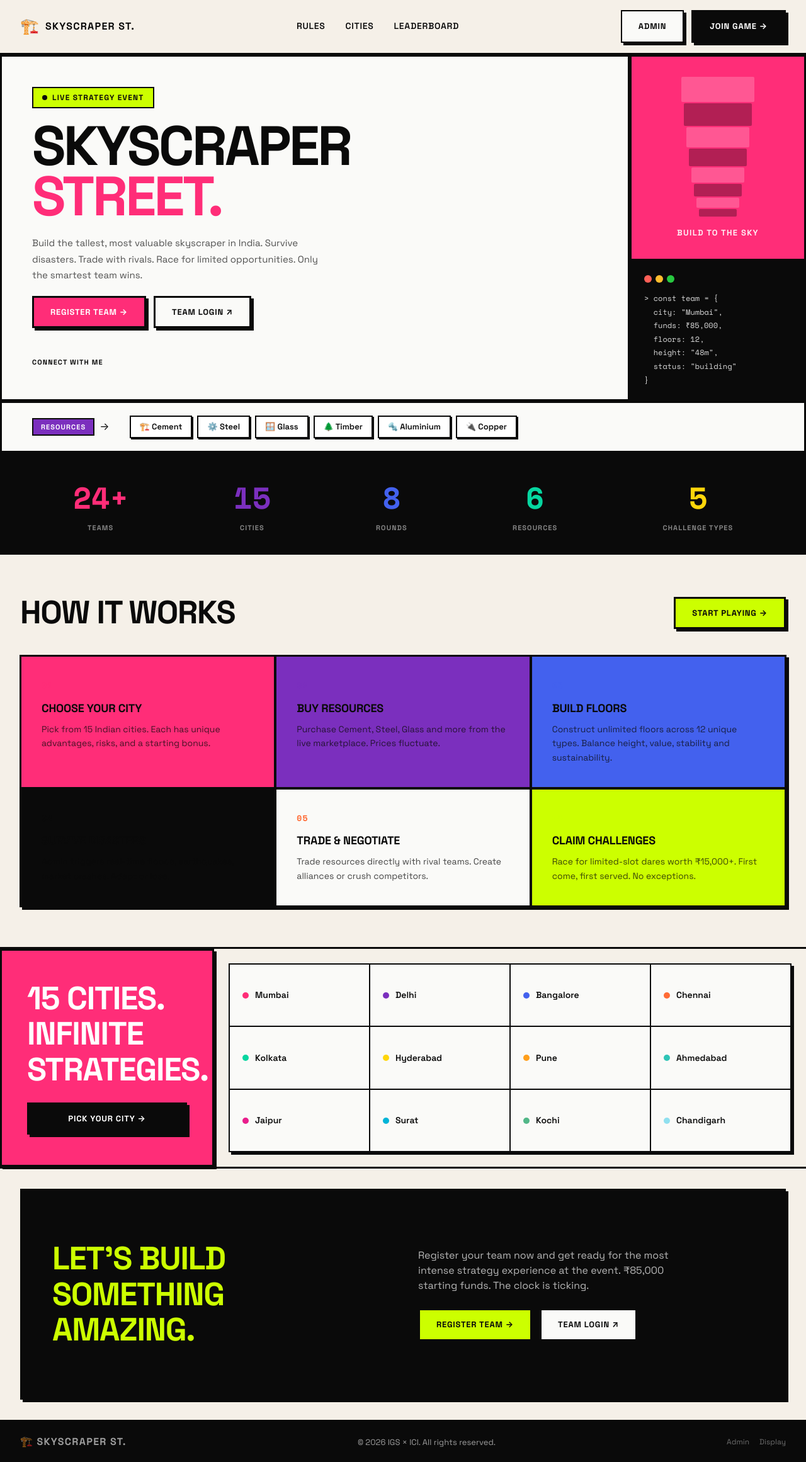
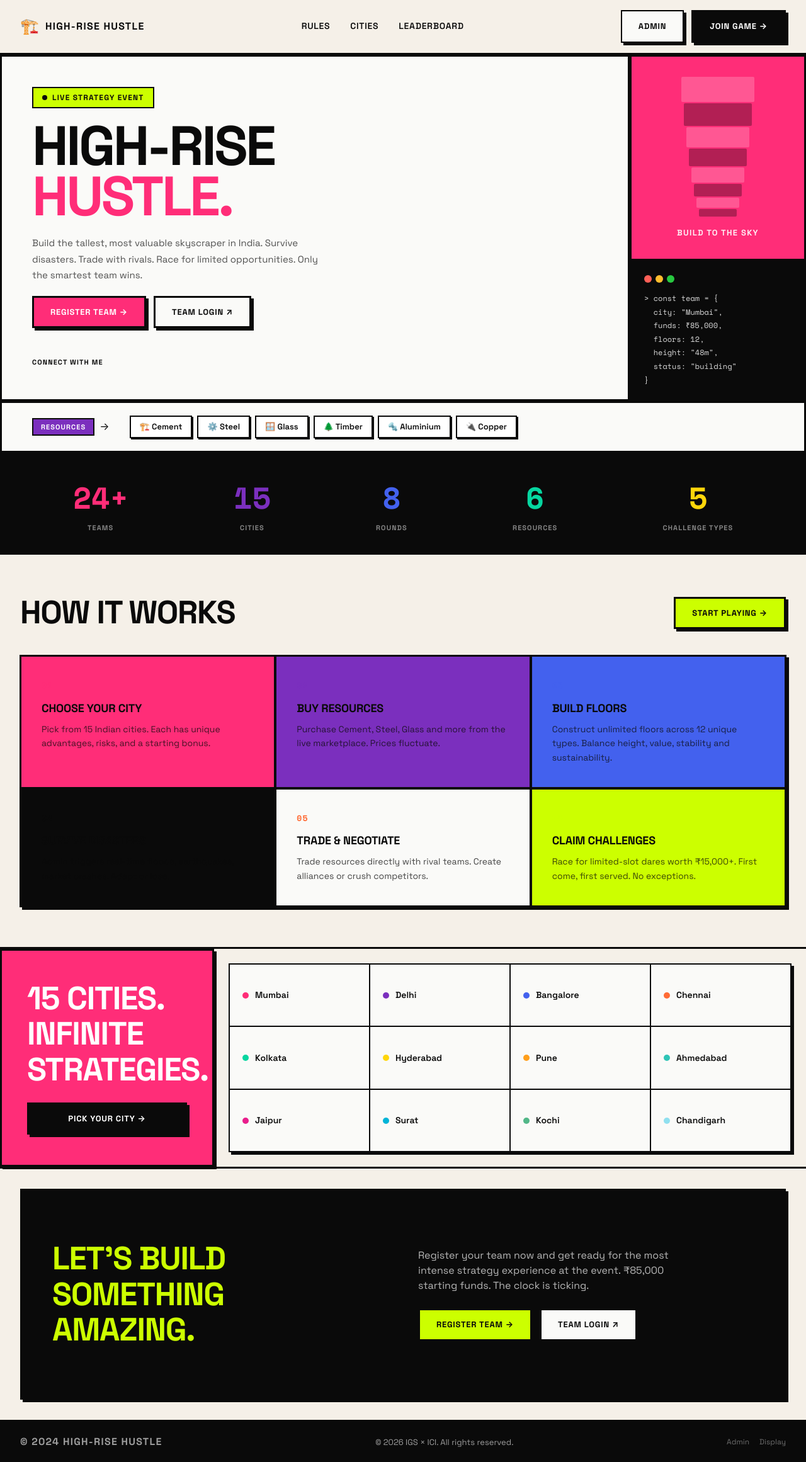
Before and after one commit to Sanuj14/igsxici, a Next.js app: page / in a window 1280 px wide. Shown: the whole page at 63% size. Built offline with nearby package versions, Linux system fonts and the light colour scheme.

Commit message:
Rename to High-rise Hustle and fix dashboard

```diff
--- a/src/app/(game)/layout.tsx
+++ b/src/app/(game)/layout.tsx
@@ -171,7 +171,7 @@ export default function GameLayout({ children }: { children: React.ReactNode })
         <div className={styles.sidebarHeader}>
           <Link href="/dashboard" className={styles.sidebarBrand}>
             <span className={styles.sidebarBrandIcon}>🏗️</span>
-            <span className={styles.sidebarBrandText}>SKYSCRAPER<br />STREET</span>
+            <span className={styles.sidebarBrandText}>HIGH-RISE<br />HUSTLE</span>
           </Link>
         </div>
 
--- a/src/app/admin/page.tsx
+++ b/src/app/admin/page.tsx
@@ -233,7 +233,7 @@ export default function AdminPage() {
           <span style={{ fontSize: '24px' }}>⚙️</span>
           <div>
             <div className={styles.adminTitle}>ADMIN COMMAND CENTER</div>
-            <div className={styles.adminSubtitle}>SKYSCRAPER STREET — LIVE CONTROL</div>
+            <div className={styles.adminSubtitle}>HIGH-RISE HUSTLE - LIVE CONTROL</div>
           </div>
         </div>
         <div className={styles.adminHeaderRight}>
--- a/src/app/layout.tsx
+++ b/src/app/layout.tsx
@@ -3,11 +3,11 @@ import { Providers } from './providers'
 import './globals.css'
 
 export const metadata: Metadata = {
-  title: 'Skyscraper Street — Live Strategy Game',
+  title: 'High-rise Hustle - Live Strategy Game',
   description: 'Build, trade, survive. The ultimate real-time skyscraper construction strategy game for college events.',
-  keywords: ['skyscraper', 'strategy game', 'college event', 'live game'],
+  keywords: ['high-rise', 'hustle', 'strategy game', 'college event', 'live game'],
   openGraph: {
-    title: 'Skyscraper Street',
+    title: 'High-rise Hustle',
     description: 'Build the best skyscraper in India. Survive the chaos.',
     type: 'website',
   },
--- a/src/app/login/page.tsx
+++ b/src/app/login/page.tsx
@@ -54,7 +54,7 @@ export default function LoginPage() {
       <div className={styles.authLeft}>
         <div className={styles.authBrand}>
           <span className={styles.authBrandIcon}>🏗️</span>
-          <span className={styles.authBrandName}>SKYSCRAPER ST.</span>
+          <span className={styles.authBrandName}>HIGH-RISE HUSTLE</span>
         </div>
         <div className={styles.authHero}>
           <h1 className={styles.authHeroTitle}>BUILD YOUR<br />EMPIRE.</h1>
--- a/src/app/page.tsx
+++ b/src/app/page.tsx
@@ -8,7 +8,7 @@ export default function LandingPage() {
       <nav className={styles.nav}>
         <div className={styles.navLogo}>
           <span className={styles.navLogoIcon}>🏗️</span>
-          <span className={styles.navLogoText}>SKYSCRAPER ST.</span>
+          <span className={styles.navLogoText}>HIGH-RISE HUSTLE</span>
         </div>
         <div className={styles.navLinks}>
           <a href="#rules">Rules</a>
@@ -34,8 +34,8 @@ export default function LandingPage() {
             LIVE STRATEGY EVENT
           </div>
           <h1 className={`${styles.heroTitle} text-hero`}>
-            SKYSCRAPER<br />
-            <span className={styles.heroTitleAccent}>STREET.</span>
+            HIGH-RISE<br />
+            <span className={styles.heroTitleAccent}>HUSTLE.</span>
           </h1>
           <p className={styles.heroDesc}>
             Build the tallest, most valuable skyscraper in India.
@@ -190,7 +190,7 @@ export default function LandingPage() {
       {/* FOOTER */}
       <footer className={styles.footer}>
         <div className={styles.footerLeft}>
-          <span className={styles.navLogoText}>🏗️ SKYSCRAPER ST.</span>
+          <span className={styles.navLogoText}>© 2024 HIGH-RISE HUSTLE</span>
         </div>
         <div className={styles.footerCenter}>
           <span>© 2026 IGS × ICI. All rights reserved.</span>
--- a/src/app/register/page.tsx
+++ b/src/app/register/page.tsx
@@ -72,7 +72,7 @@ export default function RegisterPage() {
       <div className={styles.authLeft} style={{ background: 'var(--electric-purple)' }}>
         <div className={styles.authBrand}>
           <span className={styles.authBrandIcon}>🏗️</span>
-          <span className={styles.authBrandName}>SKYSCRAPER ST.</span>
+          <span className={styles.authBrandName}>HIGH-RISE HUSTLE</span>
         </div>
         <div className={styles.authHero}>
           <h1 className={styles.authHeroTitle} style={{ color: 'var(--neon-lime)' }}>
```
